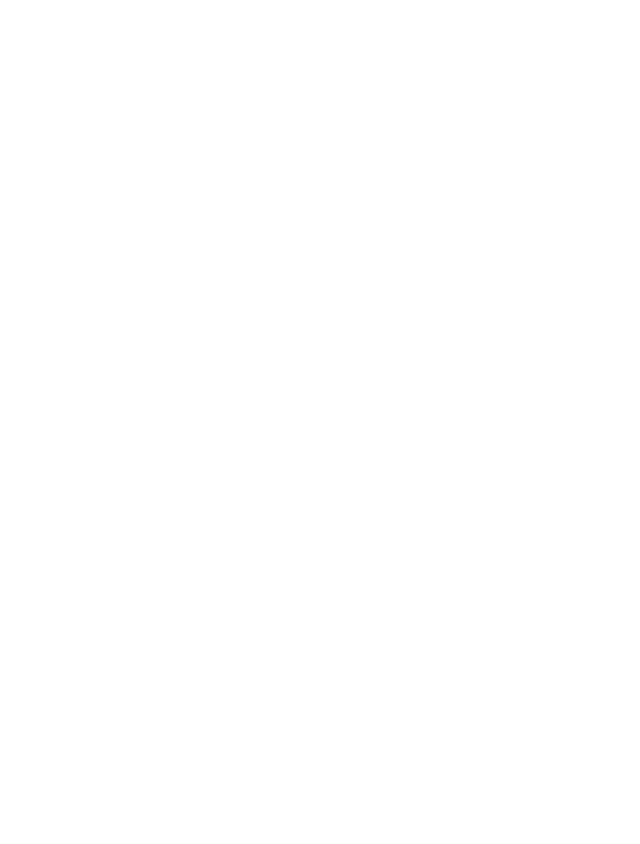
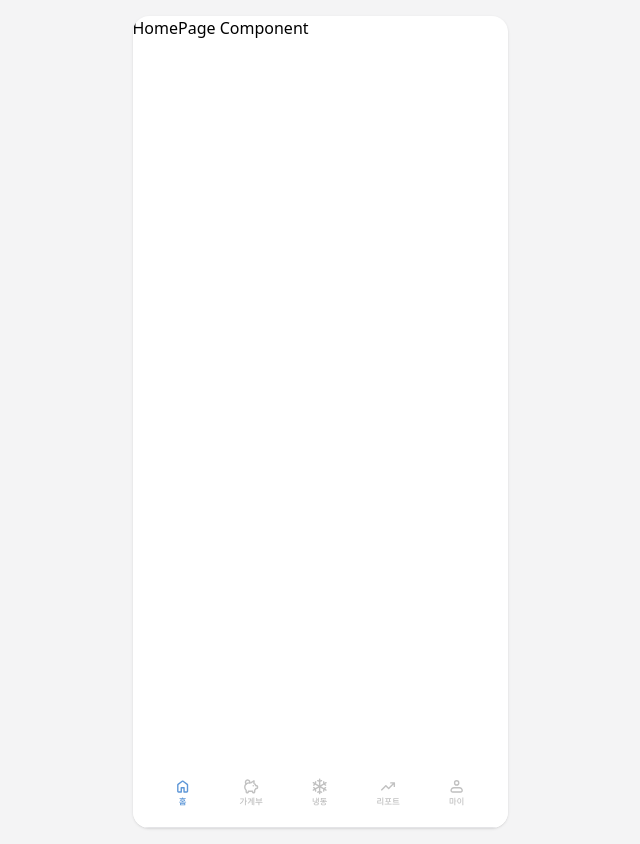
Before and after one commit to IT-Cotato/12th-Naengjango-FE, a React (Vite) app: page / in a window 1280 px wide. Shown: the whole page, without its empty margins (320-960 px from the left). Before the commit the page ends 800 px from the top, so only its background shows below. Built offline with nearby package versions, Linux system fonts and the light colour scheme.

Commit message:
feat: 라우터 연결 + 홈 페이지 연결

```diff
--- a/src/App.tsx
+++ b/src/App.tsx
@@ -1,5 +1,26 @@
-function App() {
-  return <div></div>;
+import { Routes, Route, Navigate } from 'react-router-dom';
+import AppShell from './app/AppShell';
+
+import HomePage from './pages/HomePage';
+import LedgerPage from './pages/LedgerPage';
+import FreezePage from './pages/FreezePage';
+import ReportPage from './pages/ReportPage';
+import MyPage from './pages/MyPage';
+
+export default function App() {
+  return (
+    <Routes>
+      {/* AppShell을 사용하는 모바일 앱 영역 */}
+      <Route element={<AppShell />}>
+        <Route path="/" element={<HomePage />} />
+        <Route path="/ledger" element={<LedgerPage />} />
+        <Route path="/freeze" element={<FreezePage />} />
+        <Route path="/report" element={<ReportPage />} />
+        <Route path="/my" element={<MyPage />} />
+      </Route>
+
+      {/* 그 외 예외 처리 */}
+      <Route path="*" element={<Navigate to="/" replace />} />
+    </Routes>
+  );
 }
-
-export default App;
--- a/src/main.tsx
+++ b/src/main.tsx
@@ -1,10 +1,13 @@
-import { StrictMode } from 'react';
 import { createRoot } from 'react-dom/client';
 import './index.css';
 import App from './App.tsx';
+import { BrowserRouter } from 'react-router-dom';
+import React from 'react';
 
 createRoot(document.getElementById('root')!).render(
-  <StrictMode>
-    <App />
-  </StrictMode>,
+  <React.StrictMode>
+    <BrowserRouter>
+      <App />
+    </BrowserRouter>
+  </React.StrictMode>,
 );
```
